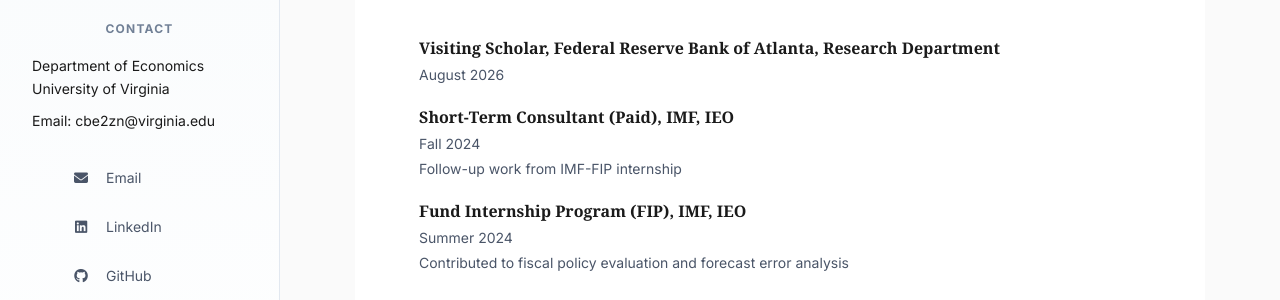
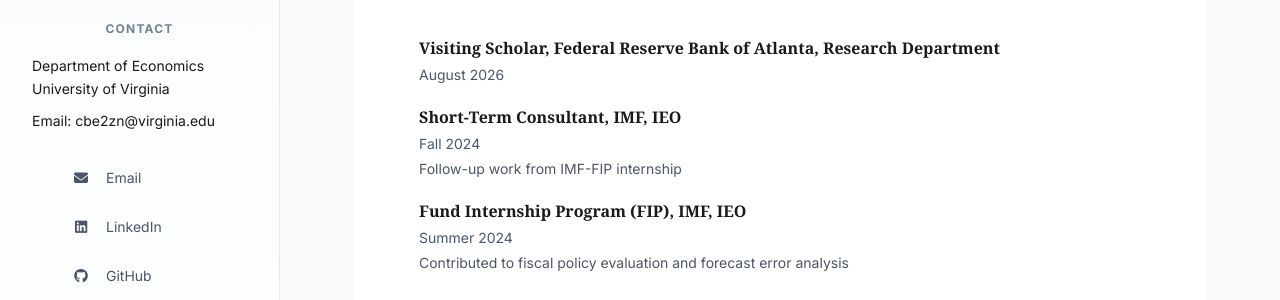
Before and after one commit to davidkim5707/website, a Jekyll site: the page built from index.md, in a window 1280 px wide and 900 px high. Shown: the part 420-720 px from the top of the window. Built offline with Jekyll 4.4.1, drawn with Linux system fonts in a browser that asks for light colours; some web fonts are replaced.

Commit message:
Remove (Paid) label from Short-Term Consultant title
Co-Authored-By: Claude Opus 4.8 (1M context) <noreply@anthropic.com>

```diff
--- a/index.md
+++ b/index.md
@@ -18,7 +18,7 @@ title: About
 </dl>
 
 <dl>
-  <dt>Short-Term Consultant (Paid), IMF, IEO</dt>
+  <dt>Short-Term Consultant, IMF, IEO</dt>
   <dd>Fall 2024</dd>
   <dd>Follow-up work from IMF-FIP internship</dd>
 </dl>
```
